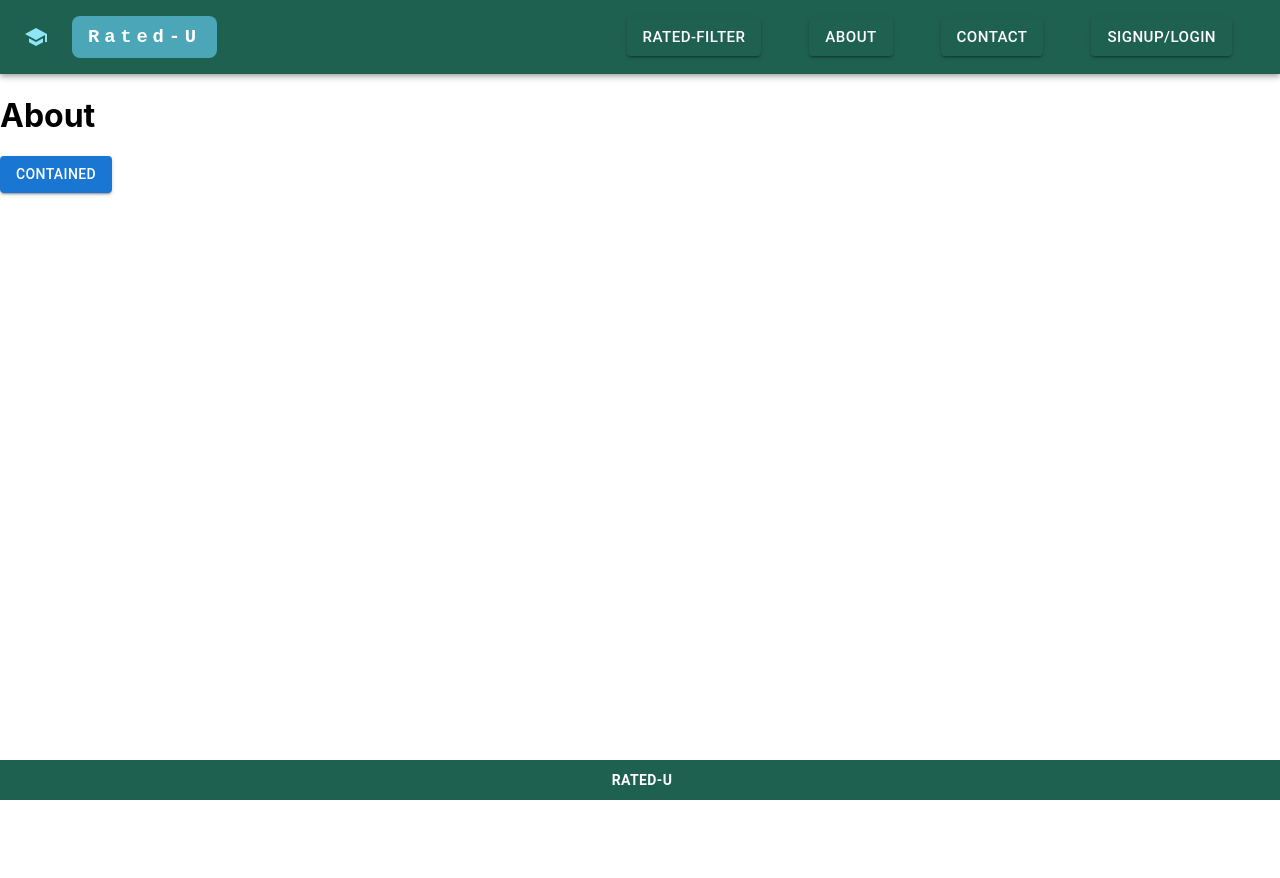
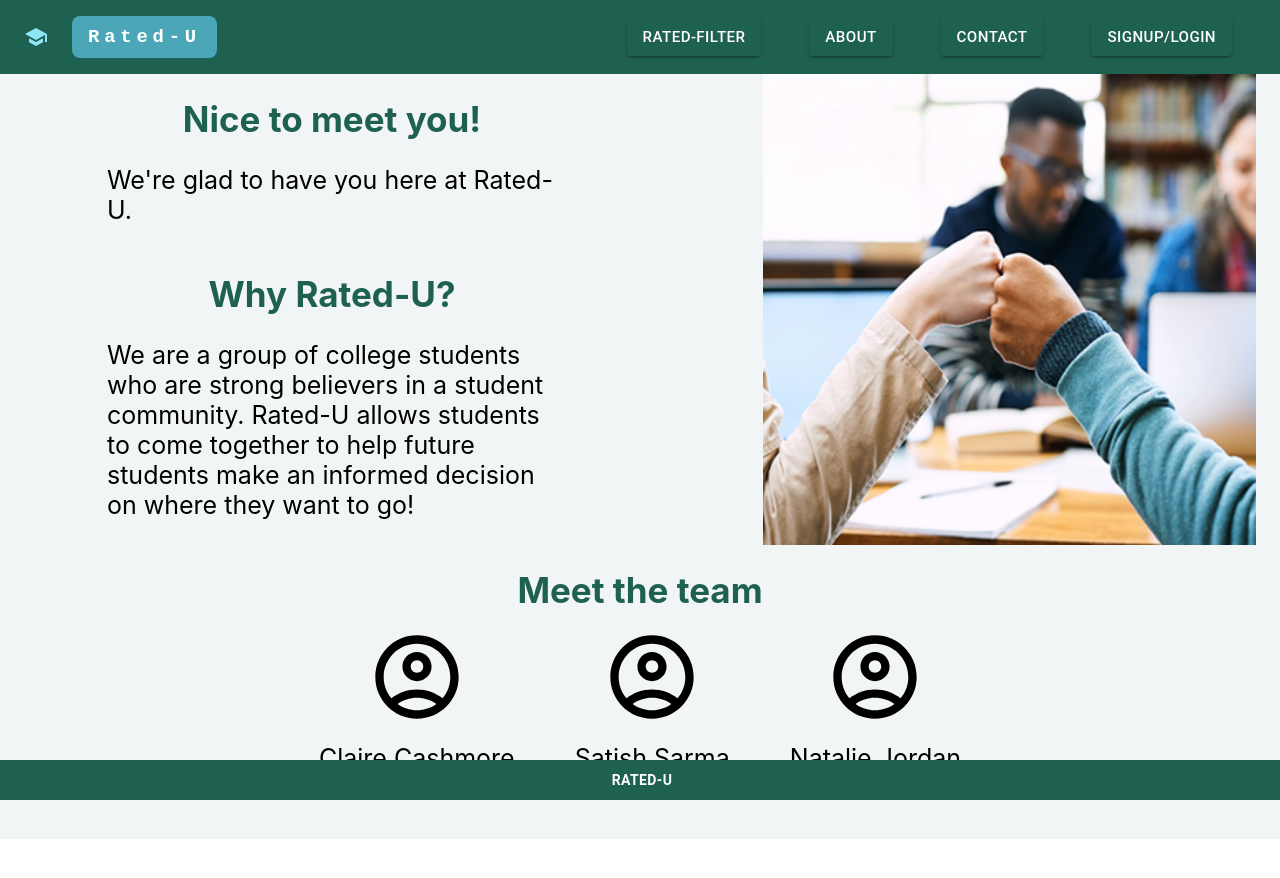
Before and after one commit to clairecashmore17/rated-u, a React (Create React App) app in the folder client/: page /about in a window 1280 px wide. Before the commit the page ends 800 px from the top, so only its background shows below. Built offline with nearby package versions, Linux system fonts and the light colour scheme.

Commit message:
Created basic about me page

```diff
--- /dev/null
+++ b/client/src/components/About/index.css
@@ -0,0 +1,63 @@
+.Top-Box{
+    display: flex;
+    justify-content: space-between;
+}
+.Left-Info{
+    display: flex;
+    justify-content: center;
+    align-items: center;
+    flex-direction: column;
+    width: 50%;
+}
+.Info-Text{
+    display: flex;
+    justify-content: center;
+    align-items: center;
+    flex-direction: column;
+}
+.Center-Text{
+    text-align: center;
+}
+.Title-Text{
+    color: var(--primary);
+    font-size: 35px;
+    padding-bottom: 0;
+    margin-bottom: 0;
+}
+.Lower-Box{
+    display: flex;
+    justify-content: center;
+    align-items: center;
+    flex-direction: column;
+}
+.Profiles{
+    display: flex;
+    justify-content: space-between;
+}
+.Profile{
+    display: flex;
+    justify-content: center;
+    align-items: center;
+    flex-direction: column;
+    padding: 30px;
+    padding-top: 0;
+}
+.Name{
+    padding: 0;
+    margin: 0;
+    font-size: 25px;
+}
+.Role{
+    padding: 0;
+    margin-top: 0;
+    font-style: italic;
+}
+.about-image{
+    width: 40%;
+}
+.Left-Info-Text{
+    width: 450px;
+    text-align: left;
+    font-size: 25px;
+    padding-top: 0;
+}
--- a/client/src/components/About/index.js
+++ b/client/src/components/About/index.js
@@ -1,12 +1,70 @@
 import React, { useState } from "react";
 import { Navigate, Link } from "react-router-dom";
-import Button from '@mui/material/Button';
+import {Container} from '@mui/material';
+import AccountCircleOutlinedIcon from '@mui/icons-material/AccountCircleOutlined';
+import "./index.css"
 
 const About = () => {
   return (
     <div>
-      <h1>About</h1>
-      <Button variant="contained">Contained</Button>
+      <Container
+        sx={{ maxWidth: "1500px", backgroundColor: "#f2f5f5", mb: "40px" }}
+        maxWidth={false}
+        >
+          {/* Top box */}
+        <div className="Top-Box">
+          <div className="Left-Info">
+            <div>
+              <h1 className="Center-Text Title-Text">Nice to meet you!</h1>
+              <p className="Center-Text Left-Info-Text">We're glad to have you here at Rated-U.</p>
+            </div>
+            <div className="Info-Text">
+              <h1 className="Title-Text">Why Rated-U?</h1>
+              <p className="Center-Text Left-Info-Text">We are a group of college students who are strong believers in a student community. Rated-U allows students to come together to help future students make an informed decision on where they  want to go!</p>
+            </div>
+          </div>
+          <img className="about-image" src="/images/about-image.png" />
+        </div>
+        {/* Lower box */}
+        <div className="Lower-Box">
+            <h1 className="Title-Text ">Meet the team</h1>
+          <div className="Profiles">
+            <div className="Profile">
+              <AccountCircleOutlinedIcon sx={{
+                      p: 2,
+                      fontSize: "100px",
+                      display: "flex",
+                      justifyContent: "center",
+                      alignItems: "center",
+                    }}/>
+              <p className="Name">Claire Cashmore</p>
+              <p className="Role">Software Developer</p>
+            </div>
+            <div className="Profile">
+              <AccountCircleOutlinedIcon sx={{
+                      p: 2,
+                      fontSize: "100px",
+                      display: "flex",
+                      justifyContent: "center",
+                      alignItems: "center",
+                    }}/>
+              <p className="Name">Satish Sarma</p>
+              <p className="Role">Software Developer</p>
+            </div>
+            <div className="Profile">
+              <AccountCircleOutlinedIcon sx={{
+                      p: 2,
+                      fontSize: "100px",
+                      display: "flex",
+                      justifyContent: "center",
+                      alignItems: "center",
+                    }}/>
+              <p className="Name">Natalie Jordan</p>
+              <p className="Role">Software Developer</p>
+            </div>
+          </div>
+        </div>
+      </Container>
     </div>
   );
 };
--- a/client/src/components/Contact/index.js
+++ b/client/src/components/Contact/index.js
@@ -1,10 +1,38 @@
 import React, { useState } from "react";
 import { Navigate, Link } from "react-router-dom";
+import {Container, box} from '@mui/material';
+import TextField from '@mui/material/TextField';
 
 const Contact = () => {
   return (
     <div>
+      <Container
+        sx={{ maxWidth: "1500px", backgroundColor: "#f2f5f5", mb: "40px" }}
+        maxWidth={false}
+        >
+
       <h1>Contact</h1>
+      <h1>Need to get ahold of us?</h1>
+      <h1>Please leave us a message below and we'll get back to you as soon as we can!</h1>
+
+      <div>
+      <TextField
+          required
+          id="outlined-required"
+          label="Required"
+          defaultValue="Student Email"
+        />
+      </div>
+
+      <div>
+      <TextField
+          required
+          id="outlined-required"
+          label="Required"
+          defaultValue="What would you like us to know?"
+        />
+       </div>
+      </Container>
     </div>
   );
 };
```
Also changed, not shown: client/public/images/about-image.png (added), 1 other file (tests, documents, lock files or other folders).
